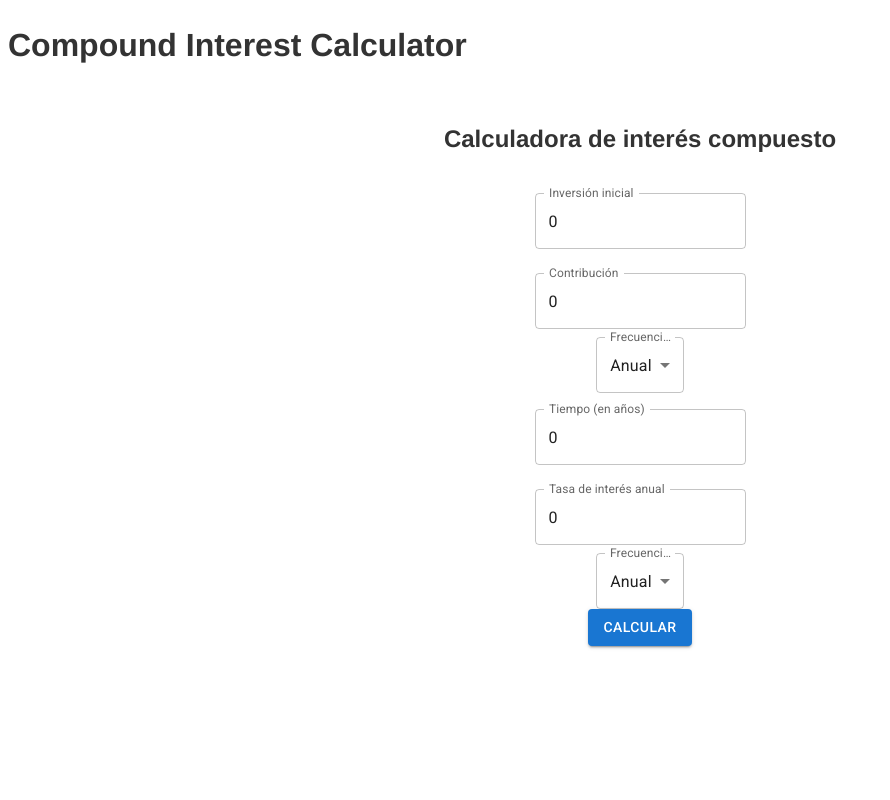
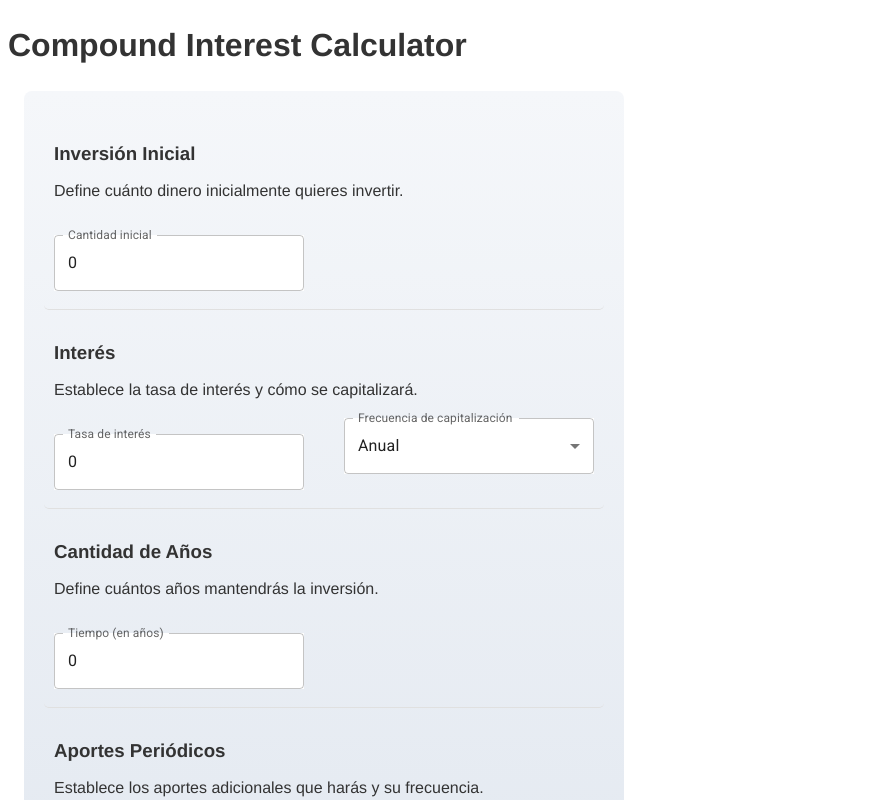
Before and after one commit to JesusPaz/jesuspaz-site-frontend, a Next.js app: page / in a window 1280 px wide. Shown: the top 800 px of the page, without its empty margins (0-890 px from the left). Built offline with nearby package versions, Linux system fonts and the light colour scheme.

Commit message:
functional calculator

```diff
--- a/src/components/CompoundInterestCalculator.js
+++ b/src/components/CompoundInterestCalculator.js
@@ -35,60 +35,41 @@ export default function CompoundInterestCalculator() {
 
     return (
         <div className={styles.calculator}>
-            <h2>Calculadora de interés compuesto</h2>
+            {/* Paso 1: Inversión Inicial */}
+            <div className={styles.step}>
+                <div className={styles.step}>
+                    <h3>Inversión Inicial</h3>
+                    <p>Define cuánto dinero inicialmente quieres invertir.</p>
                     <TextField
                         id="principal"
-                label="Inversión inicial"
+                        label="Cantidad inicial"
                         type="number"
                         value={principal}
                         onChange={(e) => setPrincipal(e.target.value)}
                         variant="outlined"
                         margin="normal"
+                        className={styles.formControl}
                     />
-            <TextField
-                id="contribution"
-                label="Contribución"
-                type="number"
-                value={contribution}
-                onChange={(e) => setContribution(e.target.value)}
-                variant="outlined"
-                margin="normal"
-            />
-            <FormControl variant="outlined" className={styles.formControl}>
-                <InputLabel id="contribution-frequency-label">Frecuencia de contribución</InputLabel>
-                <Select
-                    labelId="contribution-frequency-label"
-                    id="contribution-frequency"
-                    value={contributionFrequency}
-                    onChange={(e) => setContributionFrequency(e.target.value)}
-                    label="Frecuencia de contribución"
-                >
-                    <MenuItem value={1}>Anual</MenuItem>
-                    <MenuItem value={2}>Semestral</MenuItem>
-                    <MenuItem value={4}>Trimestral</MenuItem>
-                    <MenuItem value={12}>Mensual</MenuItem>
-                </Select>
-            </FormControl>
-            <TextField
-                id="time"
-                label="Tiempo (en años)"
-                type="number"
-                value={time}
-                onChange={(e) => setTime(e.target.value)}
-                variant="outlined"
-                margin="normal"
-            />
+                </div>
+            </div>
+            {/* Paso 4: Interés */}
+            <div className={styles.step}>
+                <div className={styles.step}>
+                    <h3>Interés</h3>
+                    <p>Establece la tasa de interés y cómo se capitalizará.</p>
+                    <div className={styles.stepHalf}>
                         <TextField
                             id="rate"
-                label="Tasa de interés anual"
+                            label="Tasa de interés"
                             type="number"
                             value={rate}
                             onChange={(e) => setRate(e.target.value)}
                             variant="outlined"
                             margin="normal"
+                            fullWidth
+                            className={styles.formControl}
                         />
-
-            <FormControl variant="outlined" className={styles.formControl}>
+                        <FormControl variant="outlined" className={styles.formControl} fullWidth>
                             <InputLabel id="frequency-label">Frecuencia de capitalización</InputLabel>
                             <Select
                                 labelId="frequency-label"
@@ -103,6 +84,63 @@ export default function CompoundInterestCalculator() {
                                 <MenuItem value={12}>Mensual</MenuItem>
                             </Select>
                         </FormControl>
+                    </div>
+                </div>
+            </div>
+
+            {/* Paso 3: Cantidad de Años */}
+            <div className={styles.step}>
+                <div className={styles.step}>
+                    <h3>Cantidad de Años</h3>
+                    <p>Define cuántos años mantendrás la inversión.</p>
+                    <TextField
+                        id="time"
+                        label="Tiempo (en años)"
+                        type="number"
+                        value={time}
+                        onChange={(e) => setTime(e.target.value)}
+                        variant="outlined"
+                        margin="normal"
+                        className={styles.formControl}
+                    />
+                </div>
+            </div>
+
+            {/* Paso 2: Aportes Periódicos */}
+            <div className={styles.step}>
+                <div className={styles.step}>
+                    <h3>Aportes Periódicos</h3>
+                    <p>Establece los aportes adicionales que harás y su frecuencia.</p>
+                    <div className={styles.stepHalf}>
+                        <TextField
+                            id="contribution"
+                            label="Aportes periódicos"
+                            type="number"
+                            value={contribution}
+                            onChange={(e) => setContribution(e.target.value)}
+                            variant="outlined"
+                            margin="normal"
+                            className={styles.formControl}
+                        />
+                        <FormControl variant="outlined" className={styles.formControl} fullWidth>
+                            <InputLabel id="contribution-frequency-label">Frecuencia de los aportes</InputLabel>
+                            <Select
+                                labelId="contribution-frequency-label"
+                                id="contribution-frequency"
+                                value={contributionFrequency}
+                                onChange={(e) => setContributionFrequency(e.target.value)}
+                                label="Frecuencia de los aportes"
+                            >
+                                <MenuItem value={1}>Anual</MenuItem>
+                                <MenuItem value={2}>Semestral</MenuItem>
+                                <MenuItem value={4}>Trimestral</MenuItem>
+                                <MenuItem value={12}>Mensual</MenuItem>
+                            </Select>
+                        </FormControl>
+                    </div>
+                </div>
+            </div>
+
 
             <Button variant="contained" color="primary" onClick={calculateInterest}>
                 Calcular
--- a/src/styles/CompoundInterestCalculator.module.css
+++ b/src/styles/CompoundInterestCalculator.module.css
@@ -2,15 +2,85 @@
     display: flex;
     flex-direction: column;
     align-items: center;
-    margin-top: 2rem;
+    margin-top: 1rem;
+    background-color: #ffffff;
+    /* Cambiar el color de fondo al mismo que los pasos */
+    padding: 20px;
+    border-radius: 8px;
+    width: 80%;
+    max-width: 600px;
+    box-sizing: border-box;
+    background: linear-gradient(to bottom, #f5f7fa, #e2e8f0);
+    margin-left: 1rem;
 }
 
-.formControl {
-    margin: 1rem;
-    min-width: 120px;
+.formControl,
+.inputField {
+    margin: 0.25rem 0;
+    width: 100%;
+    max-width: 250px;
+    background-color: #ffffff;
+
 }
 
 .result {
-    margin-top: 2rem;
+    margin-top: 1rem;
+    padding: 5px;
     text-align: center;
 }
+
+.step {
+    /* background-color: #ffffff; */
+    margin-top: 0px;
+    padding: 5px;
+    margin-bottom: 0px;
+    border-radius: 5px;
+    /* box-shadow: 0 3px 6px rgba(0, 0, 0, 0.1); */
+    display: flex;
+    flex-direction: column;
+    align-items: flex-start;
+    /* Alinear todo a la izquierda */
+    width: 100%;
+    /* Asegurarse de que toma todo el ancho */
+    border-bottom: 1px solid #e0e0e0;
+    box-sizing: border-box;
+    /* Línea divisoria */
+}
+
+.stepHalf {
+    display: flex;
+    flex-direction: row;
+    justify-content: space-between;
+    align-items: flex-start;
+    width: 100%;
+    box-sizing: border-box;
+}
+
+.step:last-child,
+.stepHalf:last-child {
+    border-bottom: none;
+}
+
+#principal,
+#time {
+    width: 100%;
+
+}
+
+.step h3 {
+    margin-bottom: 0.2rem;
+    /* Ajusta este valor según tus preferencias */
+}
+
+.step p {
+    margin-top: 0.5rem;
+    /* Ajusta este valor según tus preferencias */
+}
+
+.fullText {
+    width: 100%;
+    margin: 0.25rem 0;
+    width: 100%;
+    max-width: 250px;
+    background-color: #ffffff;
+}
```
Lines whose indentation alone changed are shown as unchanged.
